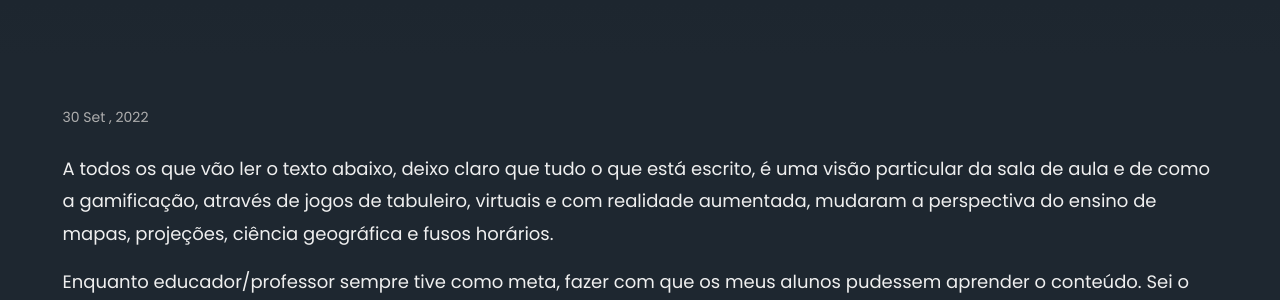
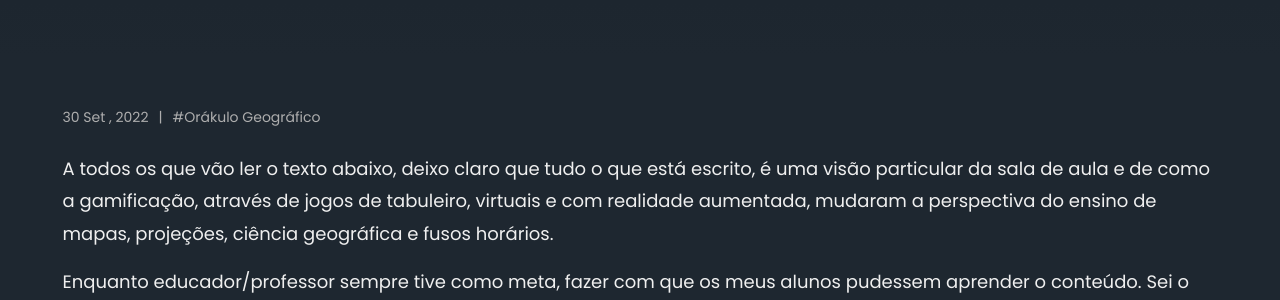
Before and after one commit to projetosala/projeto-sala-website, a Jekyll site: the page built from _posts/2022-09-30-orakulo-geografico.md, in a window 1280 px wide and 900 px high. Shown: the part 386-686 px from the top of the window. Built offline with Jekyll 4.4.1, drawn with Linux system fonts in a browser that asks for light colours.

Commit message:
Update _posts/2022-09-30-orakulo-geografico.md

```diff
--- a/_posts/2022-09-30-orakulo-geografico.md
+++ b/_posts/2022-09-30-orakulo-geografico.md
@@ -3,7 +3,8 @@ layout: post
 title: 'Orákulo Geográfico: A Cartografia sobre o olhar de um jogo'
 date: '2022-09-30T19:34:00.012Z'
 permalink: /artigos/orakulo-geografico/
-tags: []
+tags:
+  - Orákulo Geográfico
 excerpt: >-
   A todos os que vão ler o texto abaixo, deixo claro que tudo o que está
   escrito, é uma visão particular da sala de aula e de como a gamificação,
```
